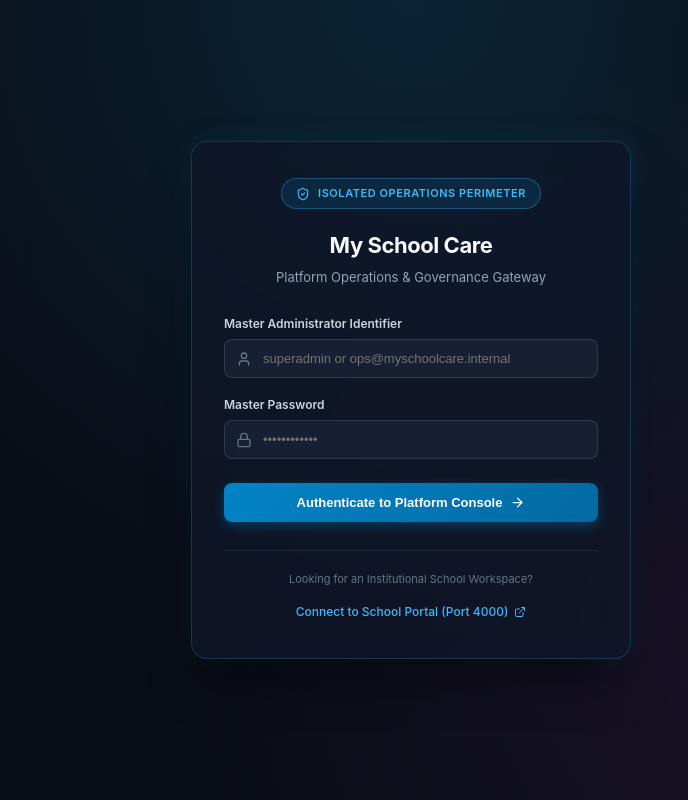
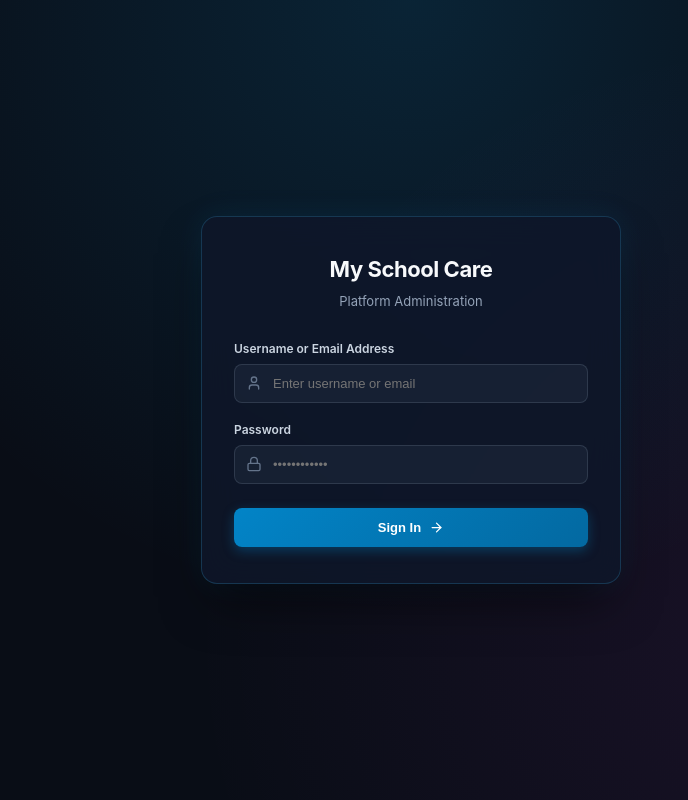
Before and after one commit to ayushraj9725/Student-Management-System, a Next.js app in the folder frontend/: page /platform in a window 1280 px wide. Shown: the whole page, without its empty margins (229-917 px from the left). Built offline with nearby package versions, Linux system fonts and the light colour scheme; no server answers.

Commit message:
refactor(ui): streamline PlatformAuthGateway labels and remove extraneous badges

```diff
--- a/frontend/src/components/platform/PlatformAuthGateway.jsx
+++ b/frontend/src/components/platform/PlatformAuthGateway.jsx
@@ -2,19 +2,15 @@
 
 import React, { useState } from 'react';
 import {
-  ShieldAlert,
-  ShieldCheck,
   Lock,
   User,
   ArrowRight,
-  AlertTriangle,
-  Server,
-  ExternalLink
+  AlertTriangle
 } from 'lucide-react';
 import { authService } from '../../services/authService';
 
 /**
- * Dedicated, hardened login gateway for Platform Super Administrators.
+ * Dedicated login gateway for Platform Super Administrators.
  * Enforces "PLATFORM" authScope to prevent institutional staff credential reuse.
  */
 export default function PlatformAuthGateway({ onLoginSuccess }) {
@@ -26,7 +22,7 @@ export default function PlatformAuthGateway({ onLoginSuccess }) {
   const handleSubmit = async (e) => {
     e.preventDefault();
     if (!usernameOrEmail.trim() || !password) {
-      setErrorMessage('Please provide both administrative identifier and master credentials.');
+      setErrorMessage('Please enter both username and password.');
       return;
     }
 
@@ -49,7 +45,7 @@ export default function PlatformAuthGateway({ onLoginSuccess }) {
 
       if (!isSuper) {
         await authService.logout();
-        setErrorMessage('Access Denied: This account is not authorized for Platform Super Administrator operations.');
+        setErrorMessage('Access Denied: This account is not authorized for Platform Administration.');
         return;
       }
 
@@ -81,8 +77,8 @@ export default function PlatformAuthGateway({ onLoginSuccess }) {
       <div
         style={{
           width: '100%',
-          maxWidth: '440px',
-          background: 'rgba(15, 23, 42, 0.75)',
+          maxWidth: '420px',
+          background: 'rgba(15, 23, 42, 0.85)',
           backdropFilter: 'blur(16px)',
           border: '1px solid rgba(56, 189, 248, 0.2)',
           borderRadius: '16px',
@@ -90,29 +86,6 @@ export default function PlatformAuthGateway({ onLoginSuccess }) {
           padding: '36px 32px'
         }}
       >
-        {/* Security Badge */}
-        <div style={{ display: 'flex', justifyContent: 'center', marginBottom: '20px' }}>
-          <div
-            style={{
-              display: 'inline-flex',
-              alignItems: 'center',
-              gap: '8px',
-              background: 'rgba(14, 165, 233, 0.12)',
-              border: '1px solid rgba(56, 189, 248, 0.3)',
-              borderRadius: '9999px',
-              padding: '6px 14px',
-              fontSize: '11px',
-              fontWeight: 600,
-              color: '#38bdf8',
-              letterSpacing: '0.05em',
-              textTransform: 'uppercase'
-            }}
-          >
-            <ShieldCheck size={14} color="#38bdf8" />
-            Isolated Operations Perimeter
-          </div>
-        </div>
-
         {/* Header */}
         <div style={{ textAlign: 'center', marginBottom: '28px' }}>
           <h1
@@ -127,7 +100,7 @@ export default function PlatformAuthGateway({ onLoginSuccess }) {
             My School Care
           </h1>
           <p style={{ fontSize: '13px', color: '#94a3b8', margin: 0 }}>
-            Platform Operations & Governance Gateway
+            Platform Administration
           </p>
         </div>
 
@@ -164,7 +137,7 @@ export default function PlatformAuthGateway({ onLoginSuccess }) {
                 marginBottom: '6px'
               }}
             >
-              Master Administrator Identifier
+              Username or Email Address
             </label>
             <div style={{ position: 'relative' }}>
               <User
@@ -176,7 +149,7 @@ export default function PlatformAuthGateway({ onLoginSuccess }) {
                 type="text"
                 value={usernameOrEmail}
                 onChange={(e) => setUsernameOrEmail(e.target.value)}
-                placeholder="superadmin or ops@myschoolcare.internal"
+                placeholder="Enter username or email"
                 autoComplete="username"
                 style={{
                   width: '100%',
@@ -204,7 +177,7 @@ export default function PlatformAuthGateway({ onLoginSuccess }) {
                 marginBottom: '6px'
               }}
             >
-              Master Password
+              Password
             </label>
             <div style={{ position: 'relative' }}>
               <Lock
@@ -256,39 +229,10 @@ export default function PlatformAuthGateway({ onLoginSuccess }) {
               transition: 'opacity 0.2s ease, transform 0.1s ease'
             }}
           >
-            {isLoading ? 'Verifying Scope & Credentials...' : 'Authenticate to Platform Console'}
+            {isLoading ? 'Signing In...' : 'Sign In'}
             {!isLoading && <ArrowRight size={15} />}
           </button>
         </form>
-
-        {/* Footer Isolation Notice */}
-        <div
-          style={{
-            marginTop: '28px',
-            paddingTop: '20px',
-            borderTop: '1px solid rgba(100, 116, 139, 0.2)',
-            textAlign: 'center'
-          }}
-        >
-          <div style={{ fontSize: '11px', color: '#64748b', marginBottom: '10px' }}>
-            Looking for an Institutional School Workspace?
-          </div>
-          <a
-            href="http://localhost:4000"
-            style={{
-              display: 'inline-flex',
-              alignItems: 'center',
-              gap: '6px',
-              fontSize: '12px',
-              color: '#38bdf8',
-              textDecoration: 'none',
-              fontWeight: 500
-            }}
-          >
-            Connect to School Portal (Port 4000)
-            <ExternalLink size={12} />
-          </a>
-        </div>
       </div>
     </div>
   );
```
